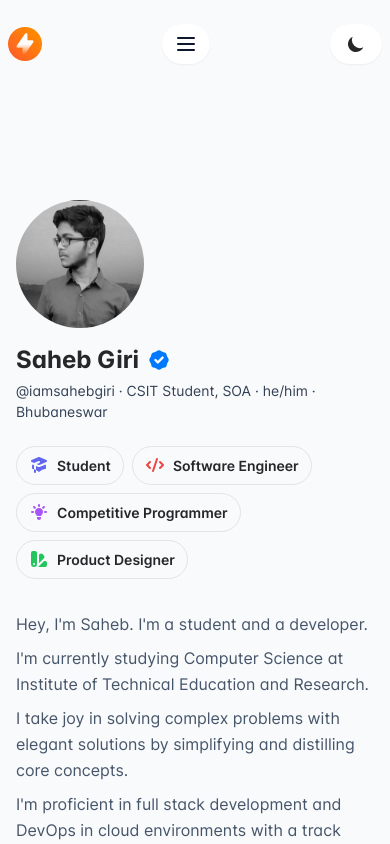
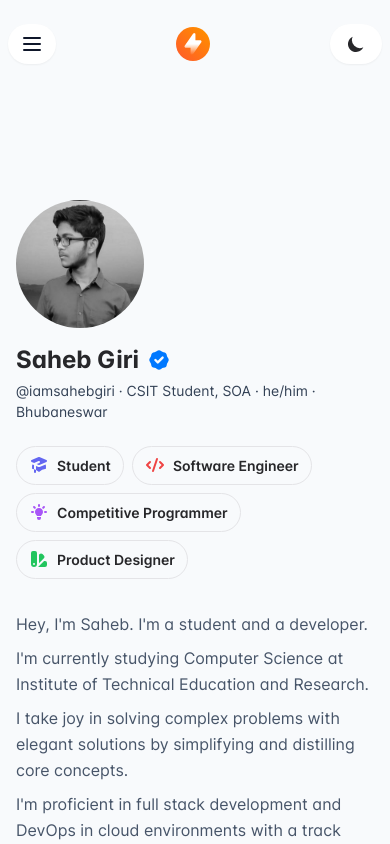
Before and after one commit to iamsahebgiri/iamsahebgiri, a Next.js app: page /about in a window 390 px wide. Shown: the top 844 px of the page. Built offline with nearby package versions, Linux system fonts and the light colour scheme; a small style sheet from the web is missing.

Commit message:
fix: mobile header

```diff
--- a/components/Header.tsx
+++ b/components/Header.tsx
@@ -91,19 +91,35 @@ export default function Header() {
 
   return (
     <>
-      <Flex width="100%" position="sticky">
+      <Flex width="100%">
         <Container maxW="4xl" padding={2} my={4}>
           <Flex justifyContent="space-between" alignItems="center">
+            <Box
+              bg={bgColor}
+              rounded="full"
+              display={['flex', 'flex', 'none']}
+              py={2}
+              px={3}
+              shadow="sm"
+            >
+              <Flex alignItems="center" display={['flex', 'flex', 'none']}>
+                <Icon boxSize="6" onClick={onOpen} as={HiOutlineMenu} />
+              </Flex>
+            </Box>
             <NextLink href="/">
               <Link>
                 <SiteLogo />
               </Link>
             </NextLink>
-            <Box bg={bgColor} rounded="full" py={2} px={3} shadow="sm">
-              <Flex alignItems="center" display={['flex', 'flex', 'none']}>
-                <Icon boxSize="6" onClick={onOpen} as={HiOutlineMenu} />
-              </Flex>
-              <HStack spacing="3" display={['none', 'none', 'flex']}>
+            <Box
+              bg={bgColor}
+              rounded="full"
+              display={['none', 'none', 'flex']}
+              py={2}
+              px={3}
+              shadow="sm"
+            >
+              <HStack spacing="3">
                 {navLinks.map((link) => (
                   <HeaderLink
                     key={link.href}
@@ -144,61 +160,61 @@ export default function Header() {
     </>
   );
 
-  return (
-    <Flex
-      bgColor={bgColor}
-      shadow="sm"
-      position="fixed"
-      width="100%"
-      zIndex="1"
-    >
-      <Container maxW="4xl">
-        <Flex justifyContent="space-between" alignItems="center">
-          <Flex alignItems="center" display={['flex', 'flex', 'none']}>
-            <Icon boxSize="6" onClick={onOpen} as={HiOutlineMenu} />
-          </Flex>
-          <Flex alignItems="center" py="3">
-            <Flex alignItems="center">
-              <NextLink href="/">
-                <Link>
-                  <SiteLogo />
-                </Link>
-              </NextLink>
-            </Flex>
-          </Flex>
-          <HStack ml="10" spacing="3" display={['none', 'none', 'flex']}>
-            {navLinks.map((link) => (
-              <HeaderLink key={link.href} href={link.href} name={link.name} />
-            ))}
-          </HStack>
-          <DarkModeButton />
-        </Flex>
-      </Container>
+  // return (
+  //   <Flex
+  //     bgColor={bgColor}
+  //     shadow="sm"
+  //     position="fixed"
+  //     width="100%"
+  //     zIndex="1"
+  //   >
+  //     <Container maxW="4xl">
+  //       <Flex justifyContent="space-between" alignItems="center">
+  //         <Flex alignItems="center" display={['flex', 'flex', 'none']}>
+  //           <Icon boxSize="6" onClick={onOpen} as={HiOutlineMenu} />
+  //         </Flex>
+  //         <Flex alignItems="center" py="3">
+  //           <Flex alignItems="center">
+  //             <NextLink href="/">
+  //               <Link>
+  //                 <SiteLogo />
+  //               </Link>
+  //             </NextLink>
+  //           </Flex>
+  //         </Flex>
+  //         <HStack ml="10" spacing="3" display={['none', 'none', 'flex']}>
+  //           {navLinks.map((link) => (
+  //             <HeaderLink key={link.href} href={link.href} name={link.name} />
+  //           ))}
+  //         </HStack>
+  //         <DarkModeButton />
+  //       </Flex>
+  //     </Container>
 
-      {/* __________________Mobile Drawer__________________ */}
-      <Drawer isOpen={isOpen} placement="left" onClose={onClose}>
-        <DrawerOverlay>
-          <DrawerContent maxW="2xs" bg={bgColor}>
-            <DrawerHeader h="14" py="2.5">
-              <SiteLogo />
-            </DrawerHeader>
+  //     {/* __________________Mobile Drawer__________________ */}
+  //     <Drawer isOpen={isOpen} placement="left" onClose={onClose}>
+  //       <DrawerOverlay>
+  //         <DrawerContent maxW="2xs" bg={bgColor}>
+  //           <DrawerHeader h="14" py="2.5">
+  //             <SiteLogo />
+  //           </DrawerHeader>
 
-            <Divider />
+  //           <Divider />
 
-            <DrawerBody mt="3">
-              <VStack spacing="1" alignItems="flex-start">
-                {navLinks.map((link) => (
-                  <MobileHeaderLink
-                    key={link.href}
-                    href={link.href}
-                    name={link.name}
-                  />
-                ))}
-              </VStack>
-            </DrawerBody>
-          </DrawerContent>
-        </DrawerOverlay>
-      </Drawer>
-    </Flex>
-  );
+  //           <DrawerBody mt="3">
+  //             <VStack spacing="1" alignItems="flex-start">
+  //               {navLinks.map((link) => (
+  //                 <MobileHeaderLink
+  //                   key={link.href}
+  //                   href={link.href}
+  //                   name={link.name}
+  //                 />
+  //               ))}
+  //             </VStack>
+  //           </DrawerBody>
+  //         </DrawerContent>
+  //       </DrawerOverlay>
+  //     </Drawer>
+  //   </Flex>
+  // );
 }
```
